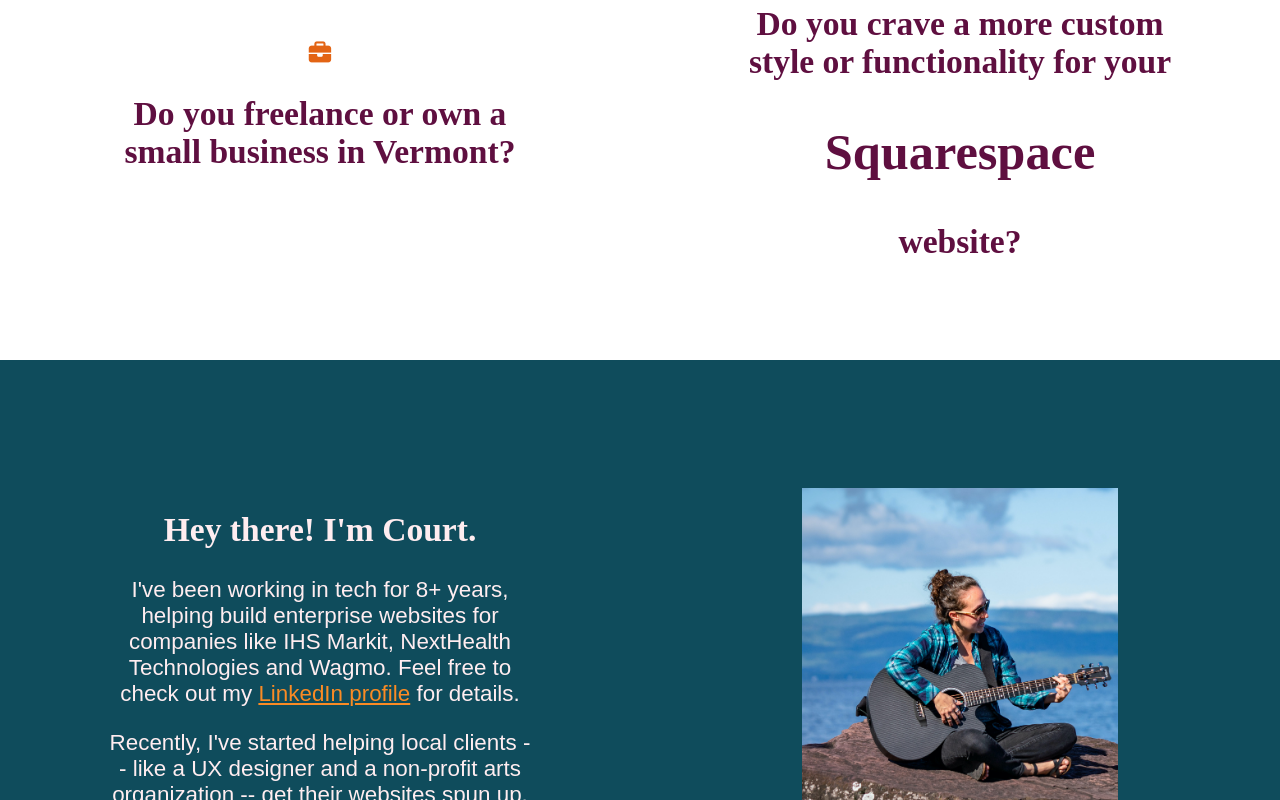
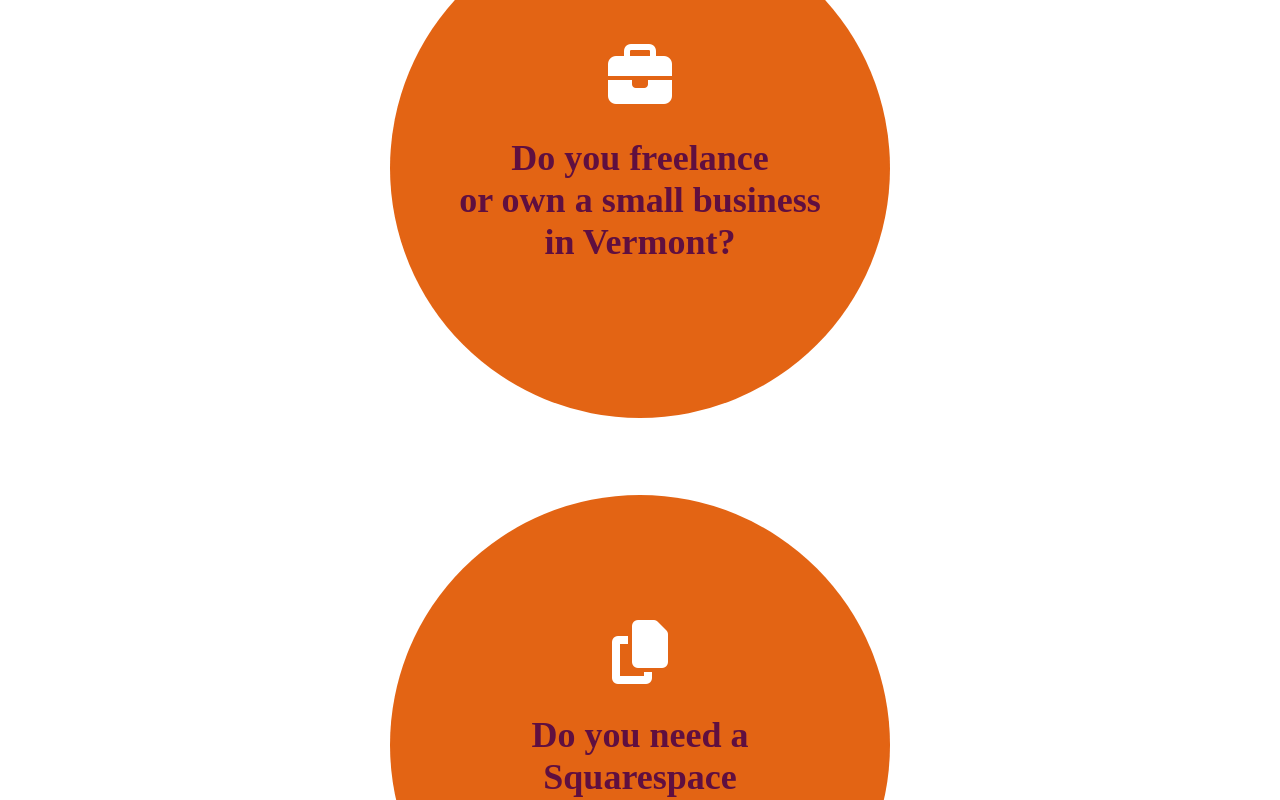
Before and after one commit to courtneyfay/courts-custom-sites, a SvelteKit app: page / in a window 1280 px wide. Shown: the part 360-1160 px from the top of the page. Built offline with nearby package versions, Linux system fonts and the light colour scheme; a web font is replaced by a local one.

Commit message:
turning client defs into bubbles

```diff
--- a/src/routes/+page.svelte
+++ b/src/routes/+page.svelte
@@ -35,30 +35,46 @@
         </h1>
     </div>
 
-    <!-- Home section -->
-    <div class="home">
-        <!-- Section 1 -->
-        <div class="column">
+    <!-- Client section -->
+    <div class="client">
+        <!-- Local -->
+        <div class="definition">
             <i class="fa-solid fa-briefcase icon" />
-            <h2>Do you freelance or own a small business in Vermont?</h2>
+            <h2>
+                Do you freelance <br />
+                or own a small business <br />
+                in Vermont?
+            </h2>
         </div>
 
-        <!-- Section 2 -->
-        <div class="column">
+        <!-- Template website -->
+        <div class="definition">
+            <i class="fa-solid fa-copy icon" />
+            <h2>
+                Do you need a
+                {#key i}
+                    <div in:fade>
+                        {sites[i] || sites[3]}
+                    </div>
+                {/key}
+                website?
+            </h2>
+        </div>
 
+        <!-- Custom website -->
+        <div class="definition">
             <i class="fa-solid fa-palette icon" />
-            <h2>Do you crave a more custom style or functionality for your</h2>
+            <h2>
+                Do you crave <br />
+                customization <br />
+                of your website?
+            </h2>
 
-            <!-- alternative transitions: typewriter per https://learn.svelte.dev/tutorial/key-blocks -->
-            {#key i}
-                    <h2>
-                        <h2 in:fade>
-                            {sites[i] || sites[3]}
-                        </h2>
-                    </h2>
-            {/key}
+            <!-- todo: animation -->
 
-            <h2>website?</h2>
+            <!-- todo: sound effect -->
+
+            <!-- todo: something 3D -->
         </div>
     </div>
 
@@ -88,7 +104,7 @@
         </h2>
         <div class="social">
             <a target="_blank" href="https://www.linkedin.com/in/courtneynoyes/">
-                <i class="fa-brands fa-linkedin"></i>
+                <i class="fa-brands fa-linkedin" />
             </a>
             <!-- calc current year -->
             <p>© { year } Court's Custom Sites. Website by Courtney Noyes.</p>
@@ -145,7 +161,7 @@
         margin: 0;
     }
 
-    .home, .about {
+    .about {
         /* internal layout */
         display: flex;
         flex-direction: column;
@@ -158,8 +174,11 @@
         font-size: 1rem;
     }
 
-    .home {
+    .client {
         /* layout */
+        display: flex;
+        flex-direction: column;
+        align-items: center;
         min-height: 60vh;
 
         /* colors */
@@ -167,8 +186,27 @@
         color: #5F0F40;
     }
 
+    .definition {
+        /* layout */
+        display: flex;
+        flex-direction: column;
+        justify-content: center;
+        margin: 3% 0;
+        min-width: 500px;
+        min-height: 500px;
+        border-radius: 50%;
+
+        /* style */
+        background-color: #E36414;
+
+        /* font */
+        font-size: 1.5rem;
+        text-align: center;
+    }
+
     .icon {
-        color: #E36414;
+        color: white;
+        font-size: 4rem;
     }
 
     .column {
@@ -220,7 +258,7 @@
             font-size: 3rem;
         }
 
-        .home, .about {
+        .help, .about {
             /* layout */
             flex-direction: row;
             align-items: center;
```
